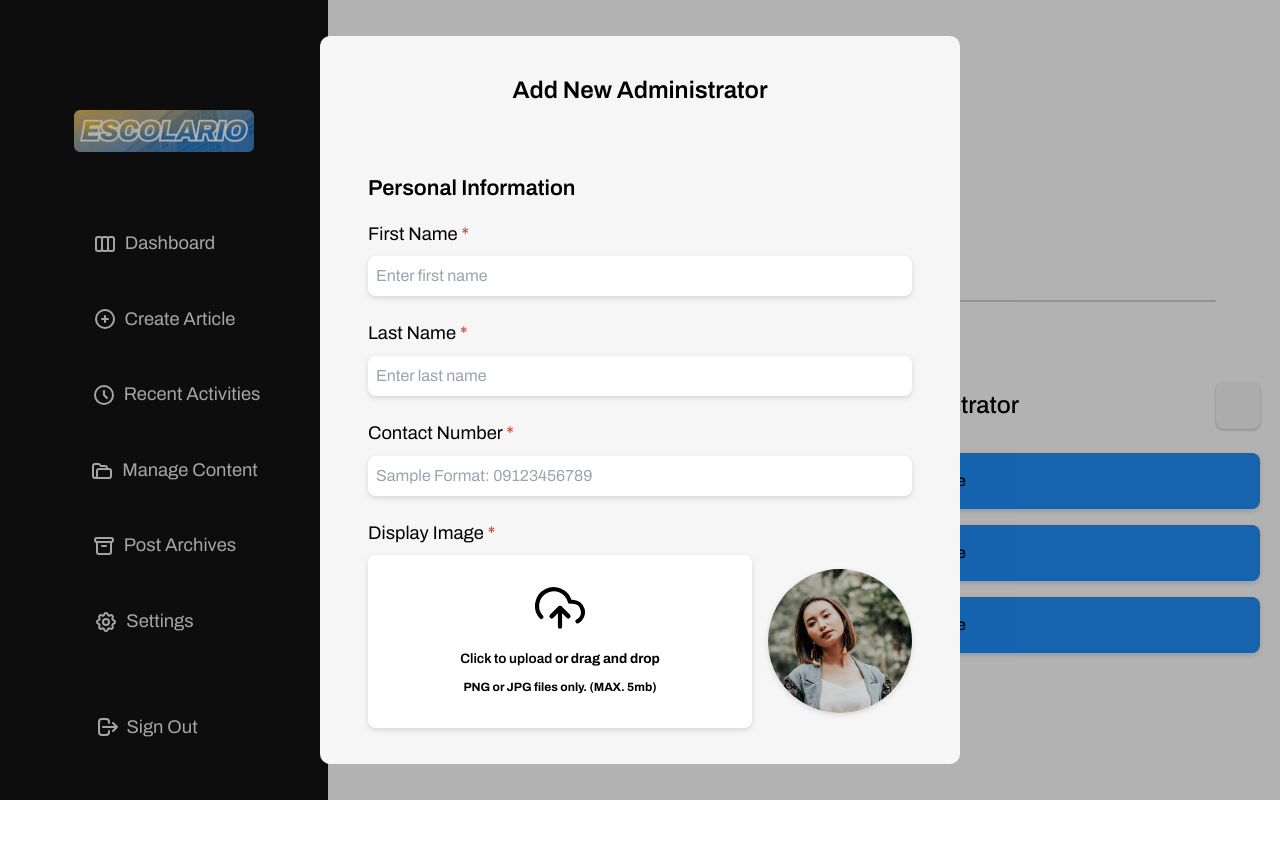
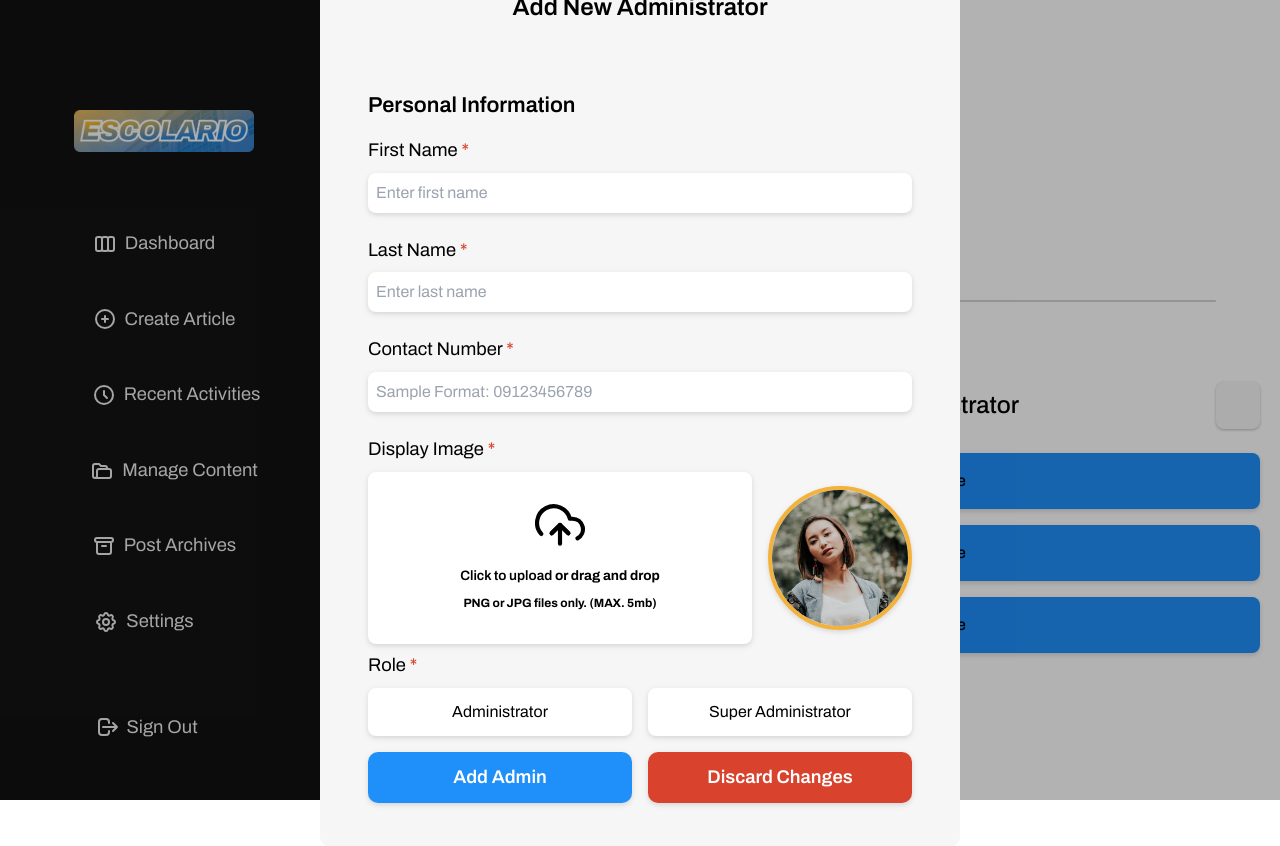
Before and after one commit to judgemongcal/se-becarios-cms, a React (Vite) app in the folder becarios-admin/: page /settings in a window 1280 px wide. Shown: the top 846 px of the page. Built offline with nearby package versions, Linux system fonts and the light colour scheme; some icons are missing; what @tiptap/extension-color would draw is missing.

Commit message:
created SelectAdminRoleBtn component

```diff
--- a/becarios-admin/src/components/global/Button.jsx
+++ b/becarios-admin/src/components/global/Button.jsx
@@ -228,6 +228,19 @@ function AddAdminModalBtn() {
   );
 }
 
+function SelectAdminRoleBtn() {
+  return (
+    <div className="flex justify-between gap-4">
+      <button className="shadow-shadow-db rounded-8 hover:bg-brand-blue w-full bg-white p-3 duration-300">
+        Administrator
+      </button>
+      <button className="shadow-shadow-db 8 rounded-8 hover:bg-brand-yellow w-full bg-white p-3 duration-300">
+        Super Administrator
+      </button>
+    </div>
+  );
+}
+
 function EditAdminModalBtn() {
   return (
     <div className="flex flex-row justify-around gap-4 py-2">
@@ -426,6 +439,7 @@ export {
   PostReqSuccessModalBtn,
   ProceedModalBtn,
   AddAdminModalBtn,
+  SelectAdminRoleBtn,
   EditAdminModalBtn,
   DeleteAdmiModalBtn,
   SubmitEditModalBtn,
--- a/becarios-admin/src/components/global/Modal.jsx
+++ b/becarios-admin/src/components/global/Modal.jsx
@@ -5,11 +5,13 @@ import {
 } from 'react-icons/fa6';
 
 import {
+  AddAdminModalBtn,
   ApproveModalBtn,
   LogoutBtn,
   PostReqSuccessModalBtn,
   ProceedModalBtn,
   RejectModalBtn,
+  SelectAdminRoleBtn,
   SubmitDeleteModalBtn,
   SubmitEditModalBtn,
   SubmitPostModalBtn,
@@ -332,7 +334,7 @@ function AddAdminModal() {
             <div className="flex w-full items-center">
               <label
                 htmlFor="dropzone-file"
-                className="hover:bg-brand-input rounded-8 shadow-shadow-db flex h-fit w-full cursor-pointer flex-col items-center justify-center bg-[#fff] p-2 text-center"
+                className="hover:bg-brand-input rounded-8 shadow-shadow-db flex h-fit w-full cursor-pointer flex-col items-center justify-center bg-white p-2 text-center"
               >
                 <div className="flex flex-col items-center justify-center pb-6 pt-5">
                   <FiUploadCloud className="mb-[0.5rem] h-auto w-[30px] md:mb-[1rem] md:w-[50px]" />
@@ -357,9 +359,20 @@ function AddAdminModal() {
             <img
               src="./src/assets/sample_admin.png"
               alt="admin image"
-              className="shadow-shadow-db  h-[120px] w-auto rounded-[100px] md:h-36"
+              className="shadow-shadow-db  border-brand-yellow h-[120px] w-auto rounded-[100px] border-4 md:h-36"
             />
           </div>
+
+          {/* ROLE */}
+          <label
+            htmlFor="admin-role"
+            aria-required
+            className="text-[1rem] font-normal lg:text-[1.15rem]"
+          >
+            Role <span className="text-brand-red">*</span>
+          </label>
+          <SelectAdminRoleBtn />
+          <AddAdminModalBtn />
         </form>
       </div>
     </div>
--- a/becarios-admin/tailwind.config.js
+++ b/becarios-admin/tailwind.config.js
@@ -16,6 +16,7 @@ export default {
       'brand-red-dark': '#C32C18',
       'brand-black': '#121214',
       'modal-bg': 'rgba(0,0,0,0.3)',
+      white: '#FFFFFF',
     },
     backgroundImage: {
       gradient:
```
